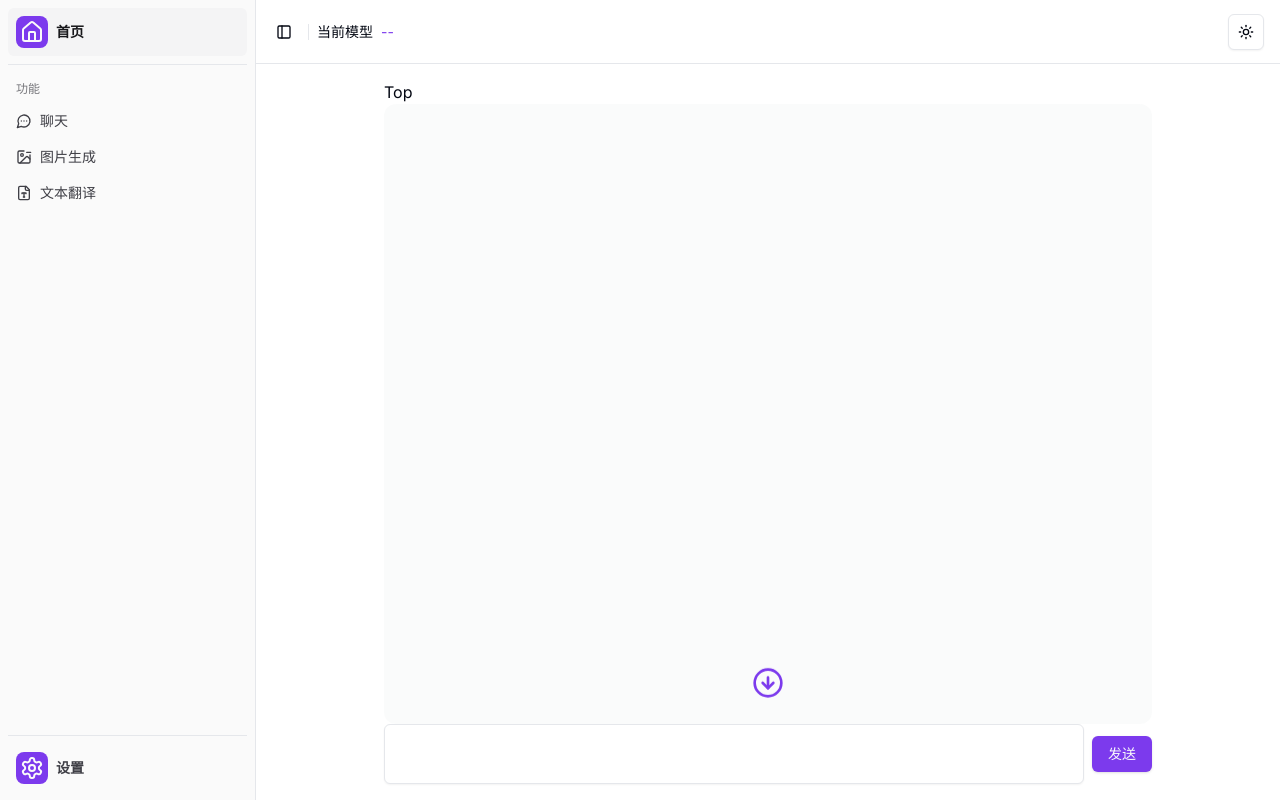
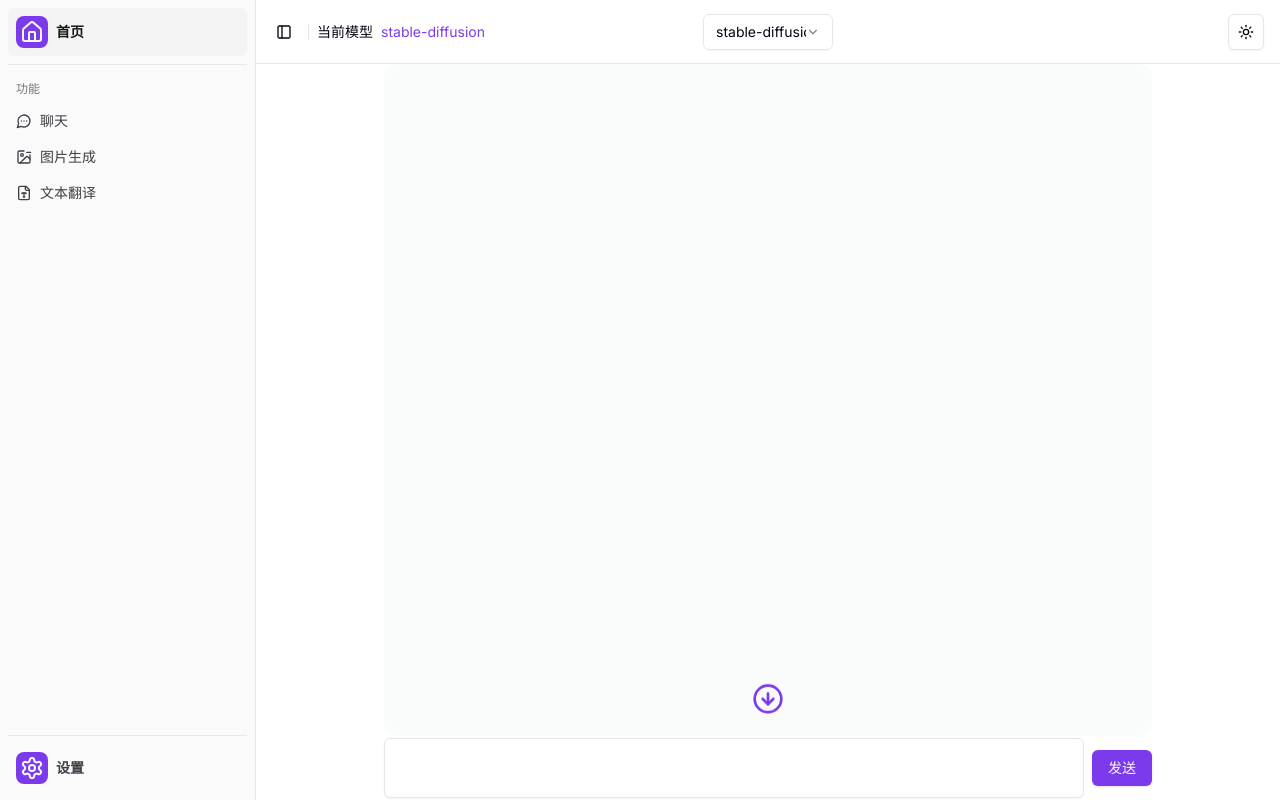
Before and after one commit to lightdev627/my-chat-web, a Next.js app: page /gen-image in a window 1280 px wide. Built offline with nearby package versions, Linux system fonts and the light colour scheme.

Commit message:
feat: update

```diff
--- a/app/api/chat/route.js
+++ b/app/api/chat/route.js
@@ -40,7 +40,7 @@
 	let inputs = {
 		messages: [
 			{ role: 'system', content: 'You are a helpful assistant. 尽量使用中文回答，并保持简洁' },
-			{ role: 'user', content: prompt }
+			{ role: 'user', content: body.prompt }
 		]
 	}
 
--- a/app/chat/page.js
+++ b/app/chat/page.js
@@ -1,5 +1,3 @@
-'use client'
-
 import { Chat } from '@/components/chat'
 import { ChatTypeEnum } from '@/utils'
 
--- a/app/gen-image/page.js
+++ b/app/gen-image/page.js
@@ -1,5 +1,3 @@
-'use client'
-
 import { Chat } from '@/components/chat'
 import { ChatTypeEnum } from '@/utils'
 
--- a/app/layout.js
+++ b/app/layout.js
@@ -29,7 +29,7 @@
 						<AppSidebar />
 						<main className='flex flex-col w-full h-screen overflow-hidden'>
 							<AppNavbar />
-							<div className='p-4 flex-1'>{children}</div>
+							{children}
 						</main>
 					</SidebarProvider>
 					<Toaster position='top-right' richColors />
--- a/app/page.js
+++ b/app/page.js
@@ -3,7 +3,7 @@
 
 export default function Home() {
 	return (
-		<div className='h-full justify-center'>
+		<div className='p-4 h-full justify-center'>
 			<div className='my-4 text-center md:text-left text-foreground text-3xl font-bold'>
 				当前功能:
 			</div>
--- a/app/translate/page.js
+++ b/app/translate/page.js
@@ -1,5 +1,3 @@
-'use client'
-
 import { Chat } from '@/components/chat'
 import { ChatTypeEnum } from '@/utils'
 
--- a/components/chat/chat-bottombar.jsx
+++ b/components/chat/chat-bottombar.jsx
@@ -15,7 +15,7 @@
 	}
 
 	return (
-		<div className='w-full h-[60px] flex items-center'>
+		<div className='sticky w-full h-16 flex items-center'>
 			<ChatInput
 				ref={chatRef}
 				value={text}
--- a/components/chat/chat-message-list.jsx
+++ b/components/chat/chat-message-list.jsx
@@ -5,7 +5,7 @@
 const ChatMessageList = React.forwardRef(({ children }, ref) => {
 	return (
 		<div className='flex-1 bg-muted/40 rounded-xl overflow-hidden'>
-			<ScrollArea className='flex flex-col p-4 gap-6 h-[calc(100%-64px)]' ref={ref}>
+			<ScrollArea className='flex flex-col p-4 gap-6 h-full' ref={ref}>
 				{children}
 			</ScrollArea>
 		</div>
--- a/components/chat/chat-scroll.jsx
+++ b/components/chat/chat-scroll.jsx
@@ -1,14 +1,10 @@
 import { CircleArrowDown } from 'lucide-react'
 
-export function ChatScroll() {
-	const onScroll = () => {
-		window.scrollTo({ top: document.body.scrollHeight, behavior: 'smooth' })
-	}
-
+export function ChatScroll({ onScroll }) {
 	return (
 		<div
 			onClick={onScroll}
-			className='cursor-pointer absolute bg-transparent bottom-[68px] left-1/2 transform -translate-x-1/2 -translate-y-1/2'
+			className='cursor-pointer z-10 absolute bg-transparent bottom-[68px] left-1/2 transform -translate-x-1/2 -translate-y-1/2'
 		>
 			<CircleArrowDown className='h-8 w-8 text-primary animate-bounce' />
 		</div>
--- a/components/chat/index.jsx
+++ b/components/chat/index.jsx
@@ -1,18 +1,27 @@
+'use client'
+
 import { ChatBottom } from './chat-bottombar'
 import { ChatMessage } from './chat-message'
 import { ChatMessageList } from './chat-message-list'
 import { ChatScroll } from './chat-scroll'
 import { ChatTop } from './chat-topbar'
 import { useChat } from '@/hooks/useChat'
+import { useModel } from '@/hooks/useModel'
+import { useRef } from 'react'
 
 export function Chat({ type }) {
+	const { currentModel } = useModel()
 	const { apiLoading, messages } = useChat(type)
+	const chatRef = useRef()
+
+	const onScroll = () => {
+		chatRef.current.scrollTop = chatRef.current.scrollHeight
+	}
 
 	return (
-		<div className='w-full h-full relative max-w-screen-md mx-auto flex flex-col'>
-			<ChatTop />
-			<ChatScroll />
-			<ChatMessageList>
+		<div className='w-full h-[calc(100vh-64px)] relative max-w-screen-md mx-auto flex flex-col'>
+			{/* <ChatTop /> */}
+			<ChatMessageList ref={chatRef}>
 				{messages.map((message) => (
 					<ChatMessage key={message.id} message={message} />
 				))}
@@ -20,6 +29,7 @@
 					<ChatMessage message={{ role: 'assistant', loading: true, content: '...' }} />
 				)}
 			</ChatMessageList>
+			<ChatScroll onScroll={onScroll} />
 			<ChatBottom type={type} />
 		</div>
 	)
--- a/hooks/useChat.js
+++ b/hooks/useChat.js
@@ -27,14 +27,14 @@
 		let apiPost
 		if (type === ChatTypeEnum.chat) {
 			addMessage(msg)
-			apiPost = getChat(text)
+			// apiPost = getChat(text)
 		} else if (type === ChatTypeEnum.translate) {
 			addTransMessage(msg)
 			let [source, target] = currentTrans.split('-')
-			apiPost = getTranslate({ text, source, target })
+			// apiPost = getTranslate({ text, source, target })
 		} else if (type === ChatTypeEnum.genImage) {
 			addImgMessage(msg)
-			apiPost = getImage(text)
+			// apiPost = getImage(text)
 		} else {
 			//
 		}
```
